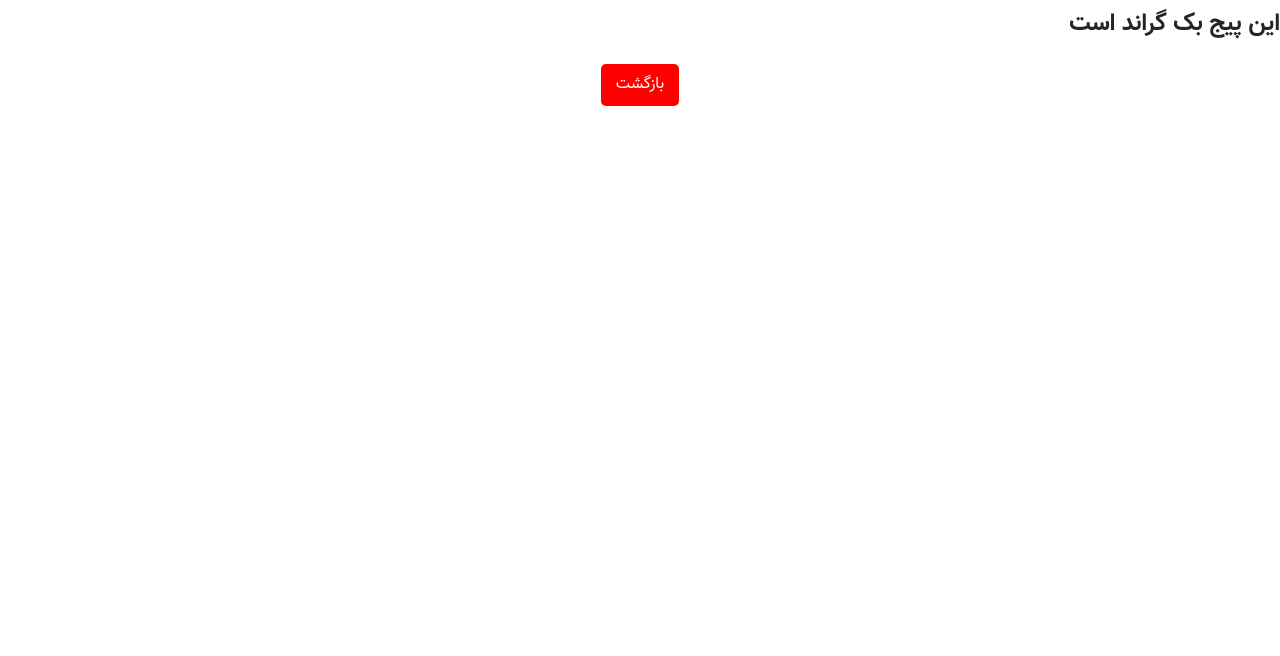
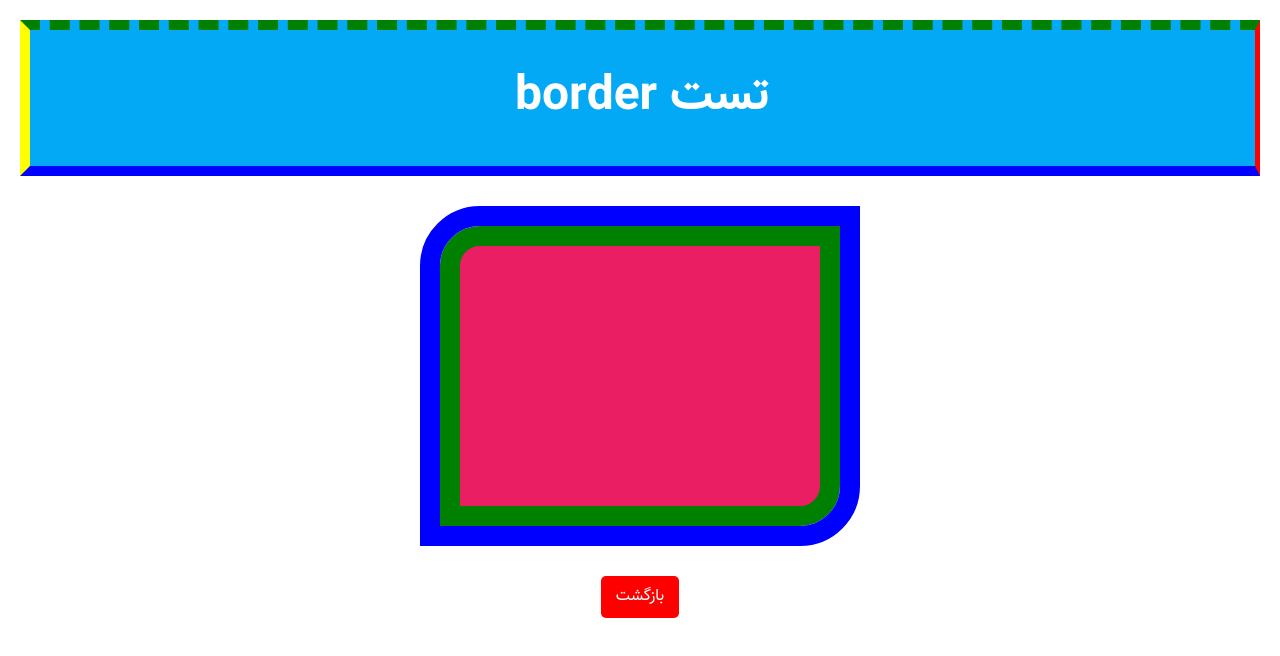
Before and after one commit to farshid117/Html-Css-Exercise, a website: page pages/2-border.html in a window 1280 px wide. Drawn offline with Linux system fonts and the light colour scheme.

Commit message:
add two subject : background.html and border.html

```diff
--- a/pages/background.html
+++ b/pages/2-border.html
@@ -17,13 +17,50 @@
     <link rel="stylesheet" href="../css/bootstrap-icons.css" />
     <link rel="stylesheet" href="../css/style.css">
 
-    <title>background property</title>
+    <title>border property</title>
 
 </head>
+<style>
+    .border-test {
+        background-color: #03A9F4;
+        margin: 20px 20px;
+        padding: 20px;
+        text-align: center;
+        color: #fff;
+
+        /*  border-width: 5px;
+    border-style: solid;
+    border-color: red; */
+
+        /* border: 10px solid red;
+    border-top-style: none; */
+        border: 10px solid green;
+        border-right: 5px solid red;
+        border-top-style: dashed;
+        border-bottom-color: blue;
+        border-left-color: yellow;
+    }
+
+    .box {
+        margin: 0 auto;
+        margin-top: 50px;
+        margin-bottom: 50px;
+        width: 400px;
+        height: 300px;
+        background: #E91E63;
+
+        border-radius: 0px;
+        border-top-left-radius: 40px;
+        border-bottom-right-radius: 40px;
+        border: 20px solid green;
+        outline: 20px solid blue;
+    }
+</style>
 
 <body>
+    <h1 class="border-test">تست border</h1>
+    <div class="box"></div>
 
-    <h3 class="home__title">این پیج بک گراند است</h3>
     <div align="center">
         <a href="/" class="button button__red">بازگشت</a>
     </div>
```
Also changed, not shown: index.html (+3 -3 lines), pages/1-background.html (added, +58 -0 lines), img/test.jpg (added).
